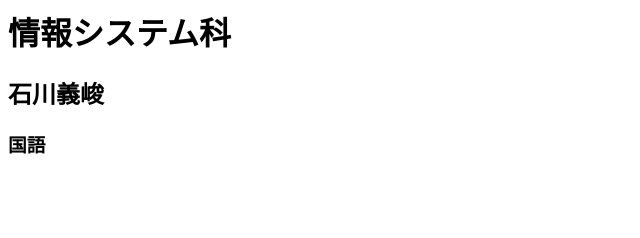
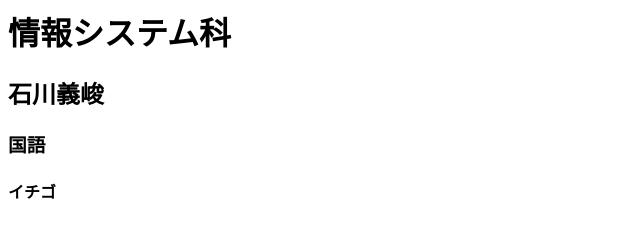
Before and after one commit to sakamotoshuri/branch_test, a plain HTML site: page profile_B.html in a window 1280 px wide. Shown: the full height of the page, 0-640 px from the left. Drawn offline with Linux system fonts and the light colour scheme.

Commit message:
profile_Bの編集

```diff
--- a/profile_B.html
+++ b/profile_B.html
@@ -2,4 +2,5 @@
 	<h1>情報システム科</h1>
 	<h2>石川義峻</h2>
 	<h3>国語</h3>
+	<h4>イチゴ</h4>
 </body>
```
